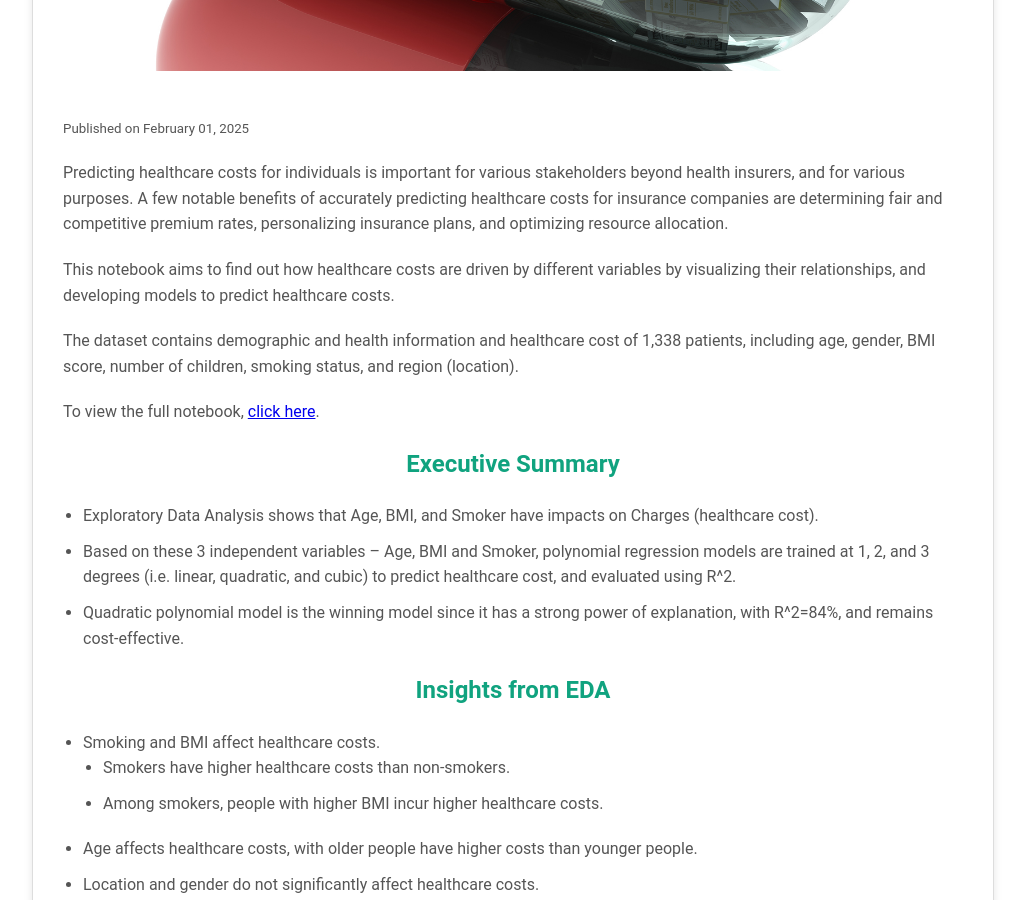
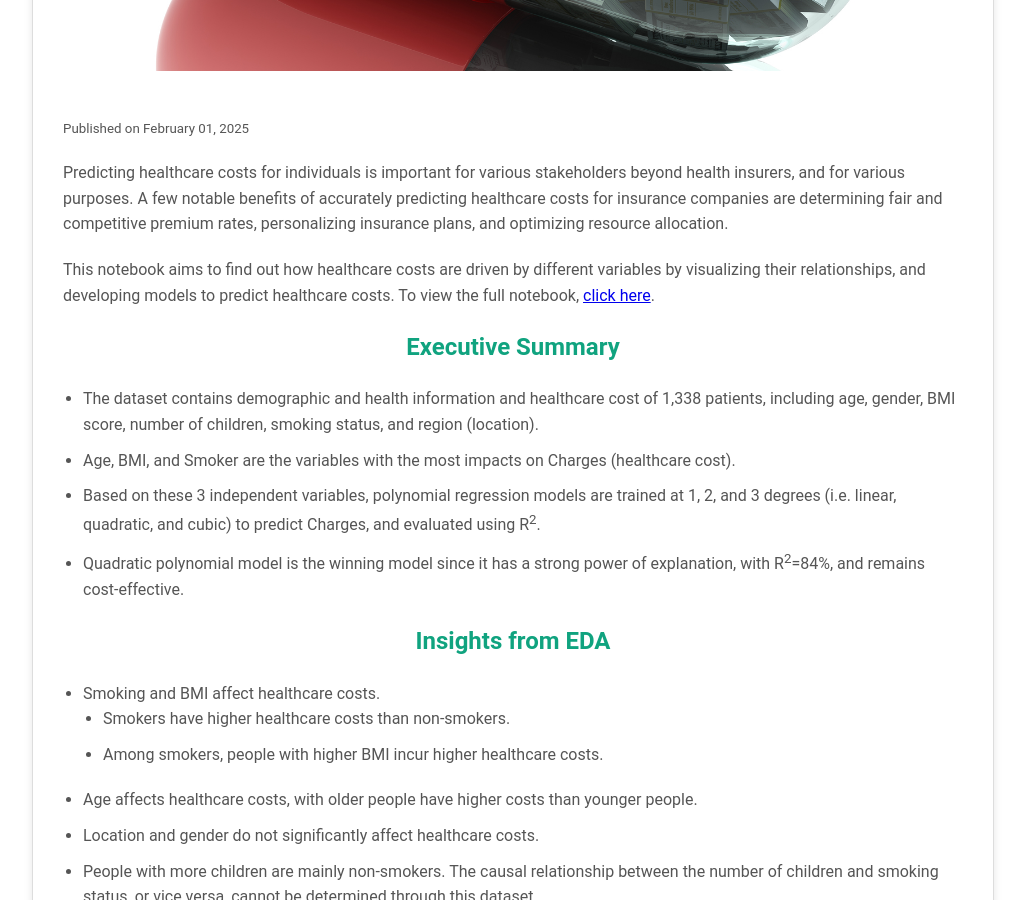
Before and after one commit to Hoale2908/hoale2908.github.io, a Jekyll site: the page built from _posts/2025-02-01-healthcare-insurance-eda-and-prediction-using-regression-models.md, in a window 1280 px wide and 900 px high, scrolled down 448 px. Shown: the whole window, without its empty margins (127-1152 px from the left). Built offline with Jekyll 4.4.1, drawn with Linux system fonts in a browser that asks for light colours; some of the changed text lies outside the part shown.

Commit message:
Update healthcare insurance EDA post: enhance clarity and structure, improve image links, and refine model descriptions

```diff
--- a/_layouts/post_layout.html
+++ b/_layouts/post_layout.html
@@ -70,3 +70,4 @@
     }
   }
 </script>
+___
--- a/_posts/2025-02-01-healthcare-insurance-eda-and-prediction-using-regression-models.md
+++ b/_posts/2025-02-01-healthcare-insurance-eda-and-prediction-using-regression-models.md
@@ -10,19 +10,19 @@
 
 Predicting healthcare costs for individuals is important for various stakeholders beyond health insurers, and for various purposes. A few notable benefits of accurately predicting healthcare costs for insurance companies are determining fair and competitive premium rates, personalizing insurance plans, and optimizing resource allocation.
 
-This notebook aims to find out how healthcare costs are driven by different variables by visualizing their relationships, and developing models to predict healthcare costs.
+This notebook aims to find out how healthcare costs are driven by different variables by visualizing their relationships, and developing models to predict healthcare costs. To view the full notebook, [click here](https://github.com/Hoale2908/healthcare_insurance/blob/main/health-insurance-eda.ipynb).
 
-The dataset contains demographic and health information and healthcare cost of 1,338 patients, including age, gender, BMI score, number of children, smoking status, and region (location).
-
-To view the full notebook, [click here](https://github.com/Hoale2908/healthcare_insurance/blob/main/health-insurance-eda.ipynb).
 
 ## Executive Summary
- - Exploratory Data Analysis shows that Age, BMI, and Smoker have impacts on Charges (healthcare cost).
- - Based on these 3 independent variables -- Age, BMI and Smoker, polynomial regression models are trained at 1, 2, and 3 degrees (i.e. linear, quadratic, and cubic) to predict healthcare cost, and evaluated using R^2.
- - Quadratic polynomial model is the winning model since it has a strong power of explanation, with R^2=84%, and remains cost-effective.
+
+- The dataset contains demographic and health information and healthcare cost of 1,338 patients, including age, gender, BMI score, number of children, smoking status, and region (location).
+ - Age, BMI, and Smoker are the variables with the most impacts on Charges (healthcare cost).
+ - Based on these 3 independent variables, polynomial regression models are trained at 1, 2, and 3 degrees (i.e. linear, quadratic, and cubic) to predict Charges, and evaluated using R<sup>2</sup>.
+ - Quadratic polynomial model is the winning model since it has a strong power of explanation, with R<sup>2</sup>=84%, and remains cost-effective.
 
 
 ## Insights from EDA
+
 - Smoking and BMI affect healthcare costs.
   - Smokers have higher healthcare costs than non-smokers.
   - Among smokers, people with higher BMI incur higher healthcare costs.
@@ -41,9 +41,9 @@
 
 A linear regression model is fitted with Smoker, Age, and BMI. The intercept and coefficients are respectively:
 
-<img src="https://github.com/Hoale2908/healthcare_insurance/blob/main/LR%20model.png" alt="linear model" class="post-image">
+<img src="https://raw.githubusercontent.com/Hoale2908/healthcare_insurance/6a934c82a6ddb116c3fe86d1c7753529ef302939/LR%20model.png" alt="linear model" class="post-image">
 
-In other words, it means:
+In other words:
 - A person who smokes will incur $23,702 higher cost compared to someone who does not smoke (with the same BMI, at the same age).
 - For every one year older, one will have to pay $250 more.
 - For every one point of BMI higher, one will have to pay $304 more.
@@ -55,28 +55,28 @@
 
 Using the same variables and data, our fitted model has:
 
-<img src="https://github.com/Hoale2908/healthcare_insurance/blob/main/quadratic%20model.png" class="post-image">
+<img src="https://raw.githubusercontent.com/Hoale2908/healthcare_insurance/6a934c82a6ddb116c3fe86d1c7753529ef302939/quadratic%20model.png" class="post-image">
 
 As we can see, our model now has 9 coefficients. R<sup>2</sup> = 0.838 means that it has a higher accuracy compared to the linear regression model above.
 
-We will continue with a cubit polynomial model as a way to improve model accuracy.
+We will continue with a cubic polynomial model as a way to improve model accuracy.
 
 
 ### 3. Cubic Regression Model
 
 Similarly, we used the same independent variables for training purposes. Below are the intercept and coefficients:
 
-<img src="https://github.com/Hoale2908/healthcare_insurance/blob/main/cubic%20model.png" alt="cubic model" class="post-image">
+<img src="https://raw.githubusercontent.com/Hoale2908/healthcare_insurance/6a934c82a6ddb116c3fe86d1c7753529ef302939/cubic%20model.png" alt="cubic model" class="post-image">
 
-Using a cubic polynomial model only improved R<sup>2</sup> from 0.838 to 0.841 while it is more costly to implement and harder to explain to non-technical stakeholders (19 coefficients and will exponentially increase).
+Using a cubic model only improved R<sup>2</sup> from 0.838 to 0.841 while it likely requires more computing resources to implement and harder to explain to non-technical stakeholders (19 coefficients for 3 variables, and will exponentially increase if we have more than 3 variables).
 
-Therefore, we will choose the Quadratic model as the final winner.
+Therefore, we will choose the quadratic model as the final winner.
 
 ## Conclusion
 
 Through EDA, we learned that Age, Smoker and BMI are the three most influential variables in predicting healthcare cost. This is consistent with real life observations.
 
-The quadratic polynomial model is the best among three trained models. Because there is correlation between Smoker and BMI and the quadratic regression model takes into account this relationship, it is more powerful than the linear regression model for prediction purposes. Additionally, the quadratic model is simpler than the cubic model, making it more cost-effective.
+The quadratic polynomial model is the best among the three trained models. It is more powerful than the linear regression model because it takes into account the correlation between Smoker and BMI. Additionally, it is simpler and more cost-effective than the cubic model.
 
 Future improvements can be seen by using machine learning models, or by feature engineering.
 
```
